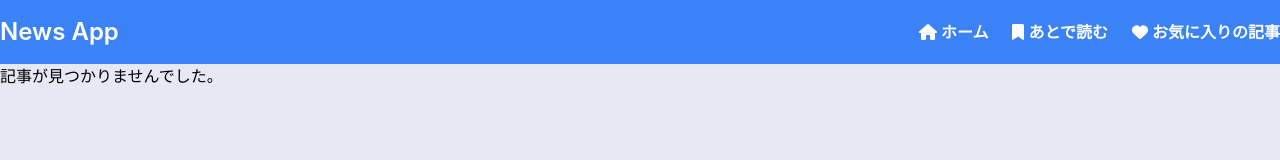
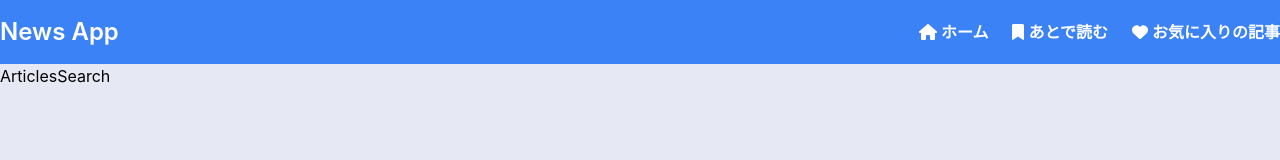
Before and after one commit to hukuryo/React-New-App, a React (Create React App) app: page /article/search in a window 1280 px wide. Shown: the top 160 px of the page. Built offline with nearby package versions, Linux system fonts and the light colour scheme; no server answers.

Commit message:
✨ 検索ページを追加

```diff
--- a/src/App.tsx
+++ b/src/App.tsx
@@ -6,6 +6,7 @@ import { Stock } from "./routes/Stock";
 import { Favorite } from "./routes/Favorite";
 import { ArticleDetail } from "./routes/ArticleDetail";
 import { NotFound } from "./routes/NotFound";
+import ArticlesSearch from "./routes/ArticlesSearch";
 
 export default function App() {
   return (
@@ -17,7 +18,8 @@ export default function App() {
           <Route path={`/stock`} element={<Stock />} />
           <Route path={`/favorite`} element={<Favorite />} />
           <Route path={`/article/:id`} element={<ArticleDetail />} />
-          <Route path={`/*/`} element={<NotFound />} />
+          <Route path={`/article/search`} element={<ArticlesSearch />} />
+          <Route path={`*`} element={<NotFound />} />
         </Routes>
       </>
     </BrowserRouter>
--- a/src/routes/Articles.tsx
+++ b/src/routes/Articles.tsx
@@ -13,6 +13,8 @@ export const Articles = () => {
   const [articles, setArticles] = useState<Article[]>([]);
   const [loading, setLoading] = useState(true);
   const [searchQuery, setSearchQuery] = useState("");
+
+  console.log(process.env);
 
   useEffect(() => {
     const fetchNewsLists = async () => {
--- /dev/null
+++ b/src/routes/ArticlesSearch.tsx
@@ -0,0 +1,5 @@
+import React from "react";
+
+export default function ArticlesSearch() {
+  return <div>ArticlesSearch</div>;
+}
```
